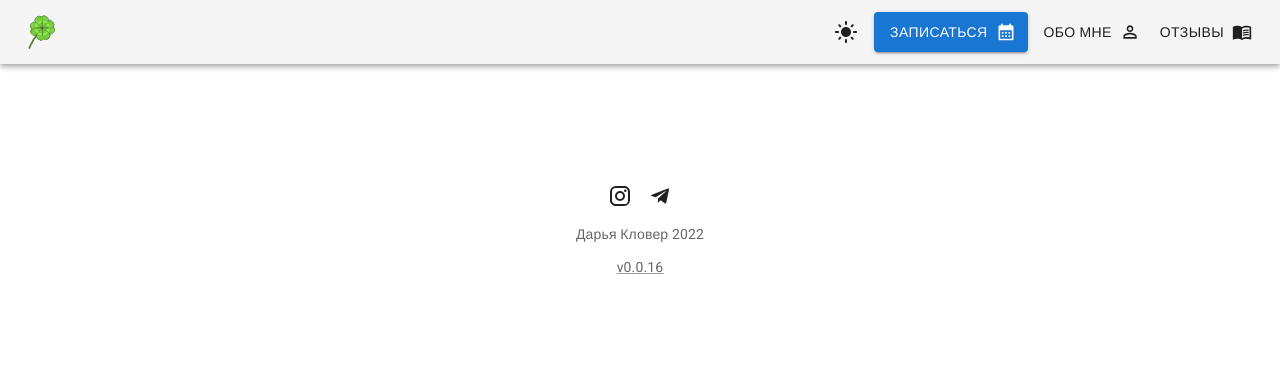
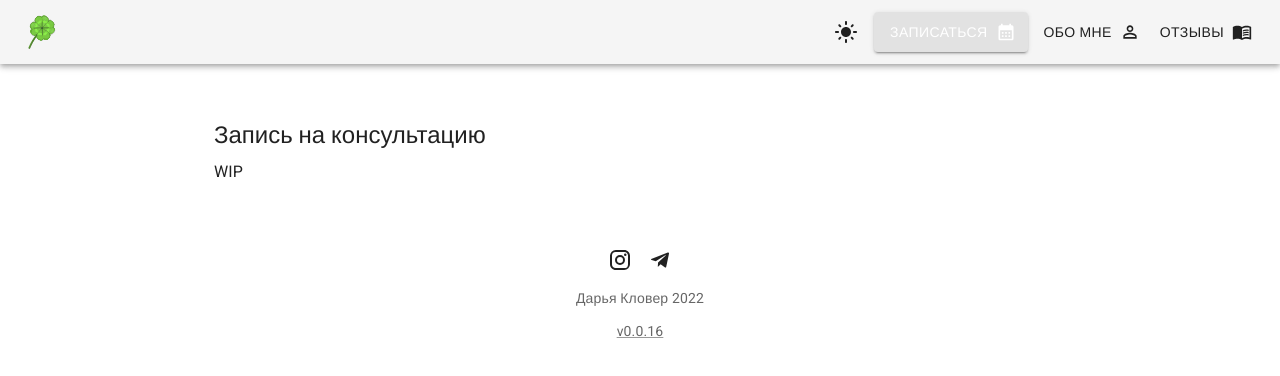
Before and after one commit to SiarheiBobryk/dariaklover, a React (Create React App) app: page /booking in a window 1280 px wide. Shown: the top 376 px of the page. Built offline with nearby package versions, Linux system fonts and the light colour scheme; a web font is replaced by a local one.

Commit message:
Make a separate page for booking

```diff
--- a/src/App.tsx
+++ b/src/App.tsx
@@ -4,9 +4,14 @@ import { Routes, Route } from 'react-router-dom';
 import Layout from './components/Layout';
 import Fallback from './components/Fallback';
 import Head from './components/Head';
-import mainMetaData from './pages/Main/mainMetaData';
+import bookingMetaData from './pages/Booking/bookingMetaData';
 import aboutMetaData from './pages/About/aboutMetaData';
 import referencesMetaData from './pages/References/referencesMetaData';
+import mainMetaData from './pages/Main/mainMetaData';
+
+const Booking = React.lazy(function lazyLoadBooking() {
+  return import('./pages/Booking');
+});
 
 const About = React.lazy(function lazyLoadAbout() {
   return import('./pages/About');
@@ -49,6 +54,7 @@ function App() {
         <Suspense>
           <Routes>
             <Route path={aboutMetaData.path} element={<About />} />
+            <Route path={bookingMetaData.path} element={<Booking />} />
             <Route path={referencesMetaData.path} element={<References />} />
             <Route path={mainMetaData.path} element={<Main />} />
           </Routes>
--- a/src/components/TopBar/TopBar.tsx
+++ b/src/components/TopBar/TopBar.tsx
@@ -25,21 +25,29 @@ import FourLeafCloverIcon from '../../icons/FourLeafClover';
 
 import aboutMetaData from '../../pages/About/aboutMetaData';
 import referencesMetaData from '../../pages/References/referencesMetaData';
+import bookingMetaData from '../../pages/Booking/bookingMetaData';
 
-const pages = [
-  // {
-  //   to: mainMetaData.path,
-  //   label: 'Главная',
-  // },
+export interface Page {
+  to: string;
+  label: string;
+  icon: React.ReactNode;
+}
+
+export const pages: Page[] = [
+  {
+    to: bookingMetaData.path,
+    label: 'Записаться',
+    icon: <CalendarMonthIcon />,
+  },
   {
     to: aboutMetaData.path,
     label: 'Обо мне',
-    endIcon: <PersonOutlineIcon />,
+    icon: <PersonOutlineIcon />,
   },
   {
     to: referencesMetaData.path,
     label: 'Отзывы',
-    endIcon: <MenuBookIcon />,
+    icon: <MenuBookIcon />,
   },
 ];
 
@@ -80,19 +88,21 @@ export interface NavButtonProps {
   children: React.ReactNode;
   label: string;
   endIcon: React.ReactNode;
+  variant?: 'text' | 'outlined' | 'contained';
+  color?: 'inherit' | 'primary' | 'secondary' | 'success' | 'error' | 'info' | 'warning';
 }
 
 // eslint-disable-next-line @typescript-eslint/no-explicit-any
 const NavButton = React.forwardRef(function NavButton(props: NavButtonProps, ref: React.Ref<any>) {
-  const { to, children, size = 'medium', label, ...other } = props;
+  const { to, children, size = 'medium', label, variant = 'text', color = 'inherit', ...other } = props;
 
   return (
     <Button
       to={to}
       component={RouterNavLinkMod}
       size={size}
-      variant="text"
-      color="inherit"
+      variant={variant}
+      color={color}
       ref={ref}
       aria-label={label}
       {...other}
@@ -146,6 +156,8 @@ const TopBar = React.forwardRef(function TopBar(props: TopBarProps, ref: React.R
     [isMedium],
   );
 
+  const [bookingPage, ...otherPages] = pages;
+
   return (
     <AppBar position="static" color="default" ref={ref}>
       <Toolbar sx={{ display: 'flex', gap: 1, justifyContent: 'space-between' }} variant={toolbarVariant}>
@@ -171,15 +183,16 @@ const TopBar = React.forwardRef(function TopBar(props: TopBarProps, ref: React.R
           >
             {theme.palette.mode === 'dark' ? <DarkModeIcon /> : <LightModeIcon />}
           </IconButton>
-          <Button
-            href="https://calendly.com/dariaklover"
+          <NavButton
+            to={bookingPage.to}
             variant="contained"
-            endIcon={<CalendarMonthIcon />}
+            color="primary"
+            endIcon={bookingPage.icon}
             size={buttonSize}
-            aria-label="Записаться на консультацию"
+            label={bookingPage.label}
           >
             Записаться
-          </Button>
+          </NavButton>
           {/* Pages menu for small screens */}
           <Box sx={{ display: { xs: 'flex', sm: 'none' } }}>
             <IconButton
@@ -203,10 +216,10 @@ const TopBar = React.forwardRef(function TopBar(props: TopBarProps, ref: React.R
                 display: { xs: 'block', sm: 'none' },
               }}
             >
-              {pages.map(({ to, label, endIcon }) => {
+              {otherPages.map(({ to, label, icon }) => {
                 return (
                   <MenuItem to={to} component={RouterNavLink} key={to} aria-label={label} dense>
-                    <ListItemIcon>{endIcon}</ListItemIcon>
+                    <ListItemIcon>{icon}</ListItemIcon>
                     {label}
                   </MenuItem>
                 );
@@ -216,9 +229,9 @@ const TopBar = React.forwardRef(function TopBar(props: TopBarProps, ref: React.R
 
           {/* Pages list for medium screens */}
           <Box sx={{ display: { xs: 'none', sm: 'flex' }, alignItems: 'center', gap: 1 }}>
-            {pages.map(({ to, label, endIcon }) => {
+            {otherPages.map(({ to, label, icon }) => {
               return (
-                <NavButton key={to} to={to} size={buttonSize} label={label} endIcon={endIcon}>
+                <NavButton key={to} to={to} size={buttonSize} label={label} endIcon={icon}>
                   {label}
                 </NavButton>
               );
--- /dev/null
+++ b/src/pages/Booking/Booking.tsx
@@ -0,0 +1,19 @@
+import * as React from 'react';
+import { Helmet } from 'react-helmet';
+
+import Heading from '../../components/Heading';
+import bookingMetaData from './bookingMetaData';
+
+function References() {
+  return (
+    <>
+      <Helmet>
+        <title>{bookingMetaData.title}</title>
+      </Helmet>
+      <Heading>{bookingMetaData.heading}</Heading>
+      WIP
+    </>
+  );
+}
+
+export default References;
--- /dev/null
+++ b/src/pages/Booking/bookingMetaData.ts
@@ -0,0 +1,13 @@
+export interface BookingMetaData {
+  title: string;
+  heading: string;
+  path: string;
+}
+
+const bookingMetaData: BookingMetaData = {
+  title: 'Запись на консультацию',
+  heading: 'Запись на консультацию',
+  path: '/booking',
+};
+
+export default bookingMetaData;
--- /dev/null
+++ b/src/pages/Booking/index.ts
@@ -0,0 +1,2 @@
+export { default } from './Booking';
+export { default as bookingMetaData } from './bookingMetaData';
--- a/src/pages/index.ts
+++ b/src/pages/index.ts
@@ -6,3 +6,6 @@ export { default as About } from './About';
 
 export * from './References';
 export { default as References } from './References';
+
+export * from './Booking';
+export { default as Booking } from './Booking';
```
